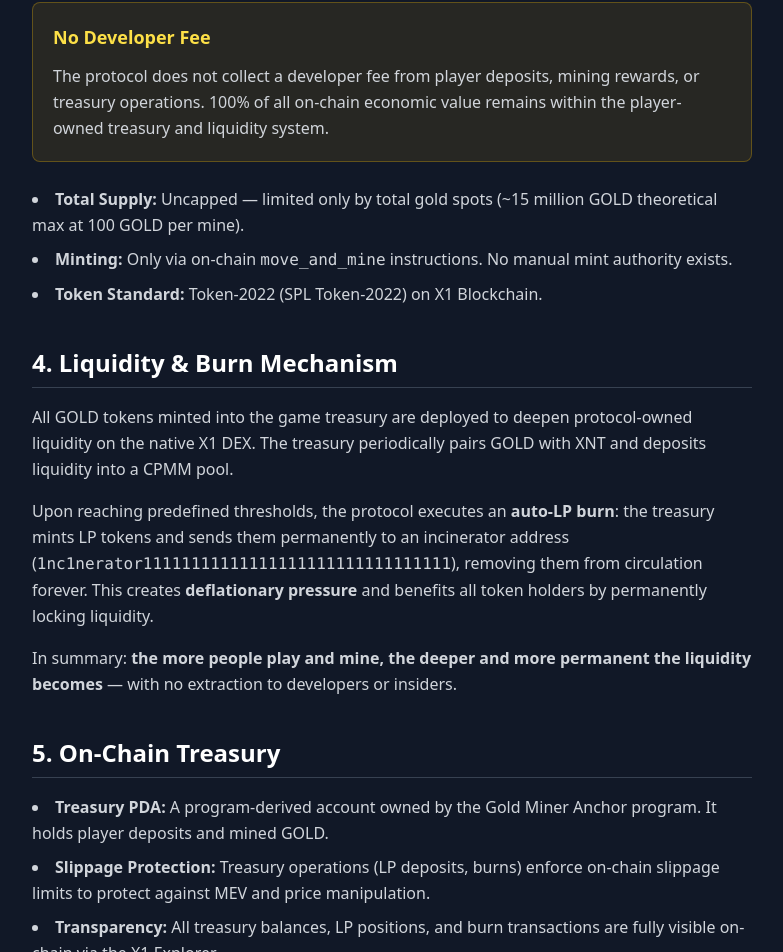
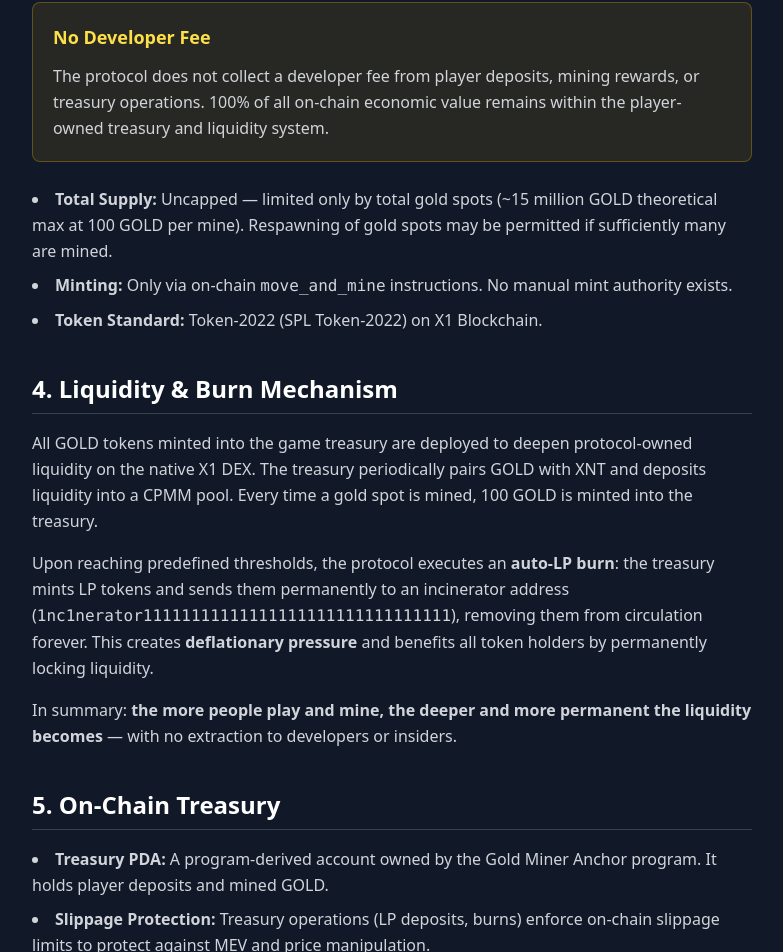
Before and after one commit to silvercrypto888/gold-miner, a Next.js app in the folder app/: page /litepaper in a window 1280 px wide. Shown: the part 1100-2052 px from the top of the page, without its empty margins (248-1031 px from the left). Built offline with nearby package versions, Linux system fonts and the light colour scheme.

Commit message:
Update page.tsx

```diff
--- a/app/src/app/litepaper/page.tsx
+++ b/app/src/app/litepaper/page.tsx
@@ -97,7 +97,8 @@ export default function LitepaperPage() {
           <ul className="list-disc list-inside text-gray-300 space-y-2 leading-relaxed">
             <li>
               <strong>Total Supply:</strong> Uncapped — limited only by total gold spots (~15 million
-              GOLD theoretical max at 100 GOLD per mine).
+              GOLD theoretical max at 100 GOLD per mine). Respawning of gold spots may be permitted if
+              sufficiently many are mined.
             </li>
             <li>
               <strong>Minting:</strong> Only via on-chain <code>move_and_mine</code> instructions.
@@ -117,7 +118,8 @@ export default function LitepaperPage() {
           <p className="text-gray-300 leading-relaxed mb-4">
             All GOLD tokens minted into the game treasury are deployed to deepen protocol-owned
             liquidity on the native X1 DEX. The treasury periodically pairs GOLD with XNT and
-            deposits liquidity into a CPMM pool.
+            deposits liquidity into a CPMM pool. Every time a gold spot is mined, 100 GOLD is
+            minted into the treasury.
           </p>
           <p className="text-gray-300 leading-relaxed mb-4">
             Upon reaching predefined thresholds, the protocol executes an <strong>auto-LP burn</strong>:
```
